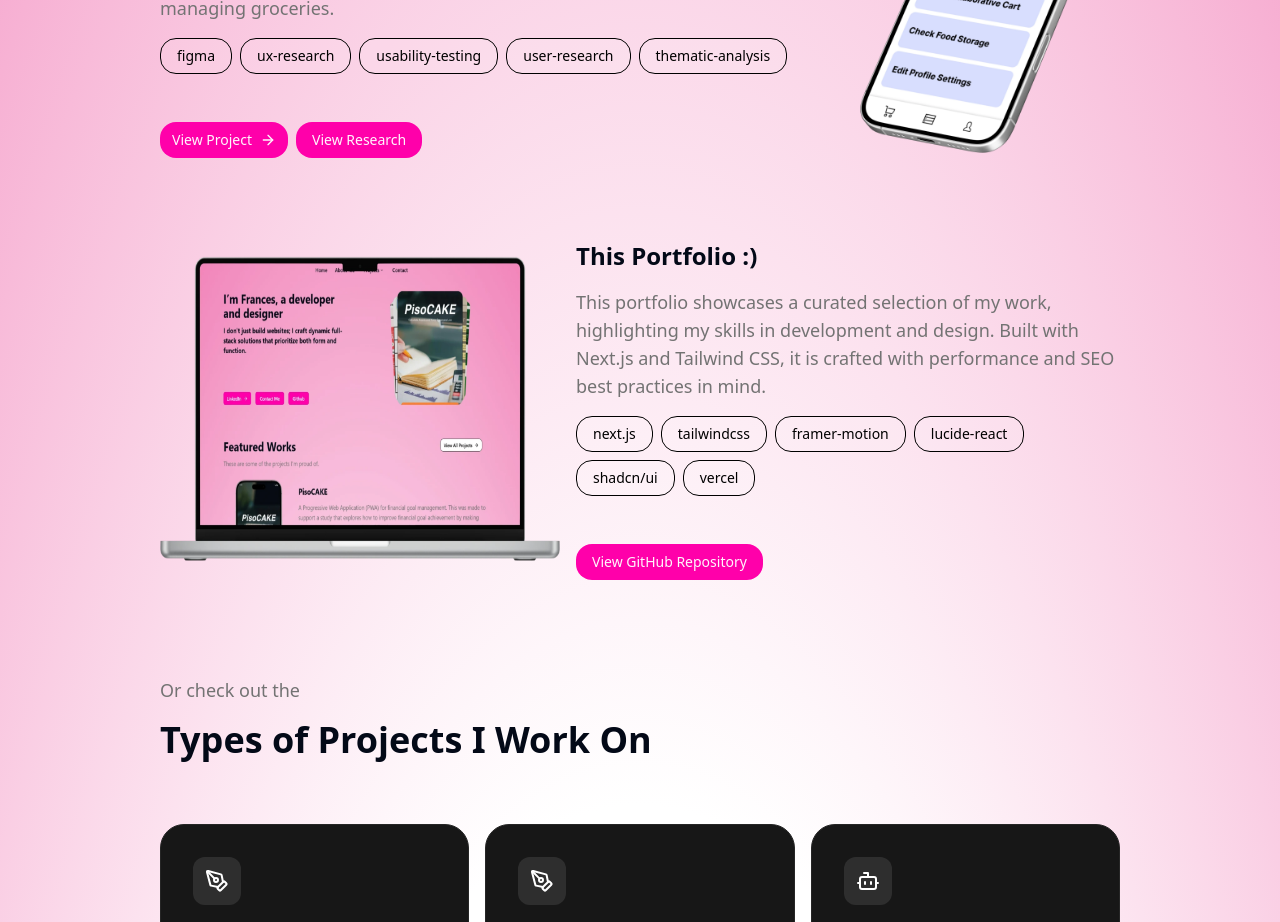
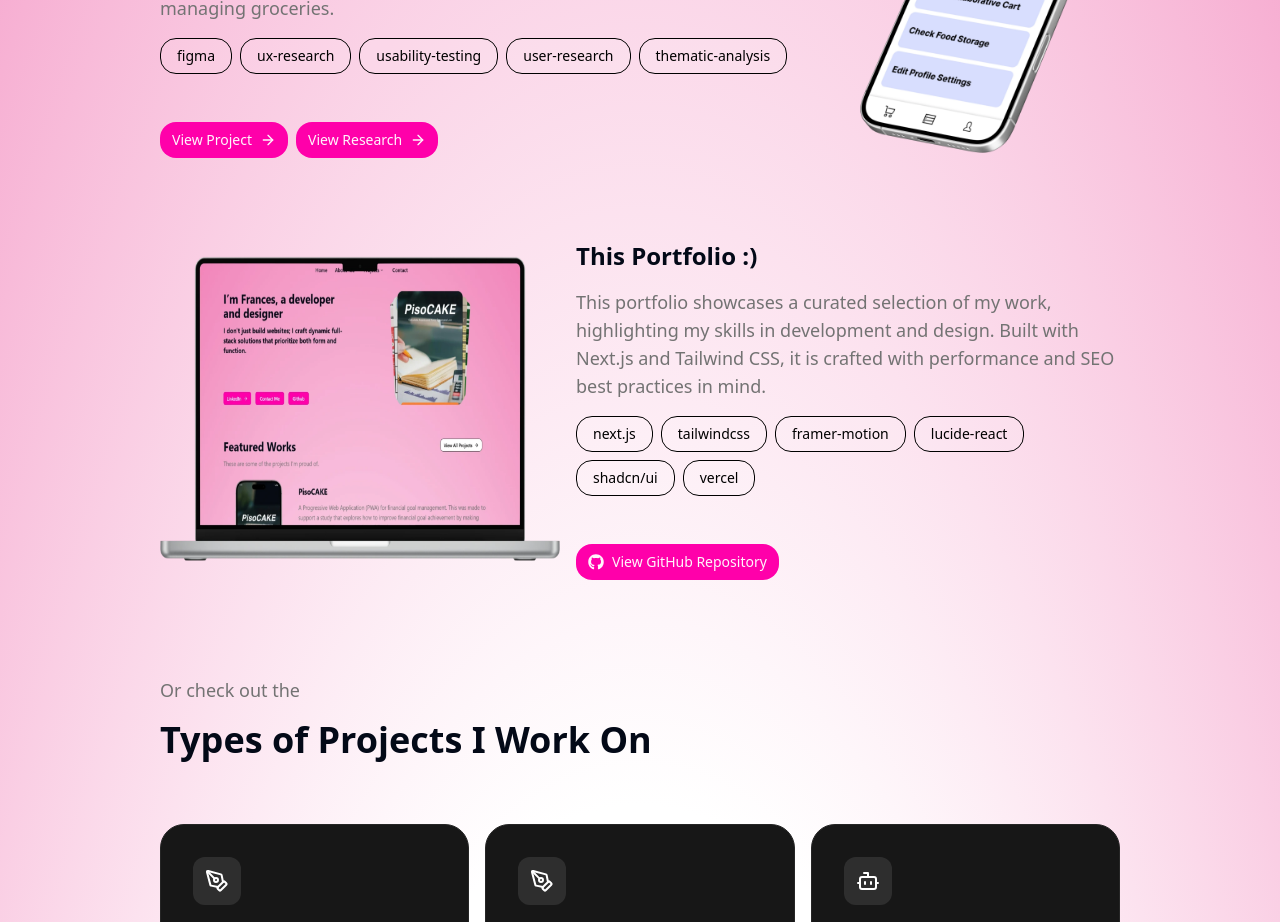
Before and after one commit to frncs-dc/portfolio, a Next.js app: page / in a window 1280 px wide. Shown: the part 1200-2122 px from the top of the page. Built offline with nearby package versions, Linux system fonts and the light colour scheme.

Commit message:
feat: added icons to buttons

```diff
--- a/src/components/featuredWorks.jsx
+++ b/src/components/featuredWorks.jsx
@@ -126,6 +126,7 @@ export default function FeaturedWorks({ showHeader = false }) {
                             <Link href="/projects/food-storage-research">
                                 View Research
                             </Link>
+                            <ArrowRightIcon className="w-4 h-4" />
                         </Button>
                     </div>
                 </div>
@@ -169,6 +170,7 @@ export default function FeaturedWorks({ showHeader = false }) {
                     </div>
                     <div className="flex flex-row gap-2 mt-8">
                         <Button className="rounded-2xl w-fit">
+                            <FaGithub />
                             <Link href="https://github.com/frncs-dc/portfolio">
                                 View GitHub Repository
                             </Link>
```
